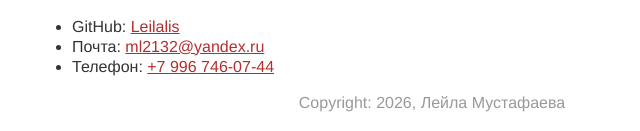
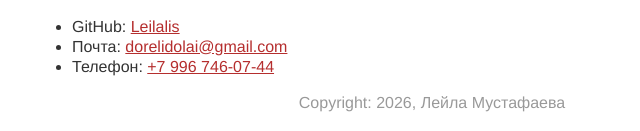
Before and after one commit to Leilalis/my-resume, a plain HTML site: page index.html in a window 1280 px wide. Shown: the part 1474-1605 px from the top of the page, 208-848 px from the left. Drawn offline with Linux system fonts and the light colour scheme.

Commit message:
Update index.html

```diff
--- a/index.html
+++ b/index.html
@@ -64,7 +64,7 @@
         <h2>Контакты</h2>
         <ul>
         <li>GitHub: <a href="https://github.com/Leilalis" target="_blank">Leilalis</a></li>
-        <li>Почта: <a href="mailto:ml2132@yandex.ru">ml2132@yandex.ru</a></li>
+        <li>Почта: <a href="mailto:dorelidolai@gmail.com">dorelidolai@gmail.com</a></li>
         <li>Телефон: <a href="tel:+79967460744">+7 996 746-07-44</a></li>
         </ul>
         </section>
```
